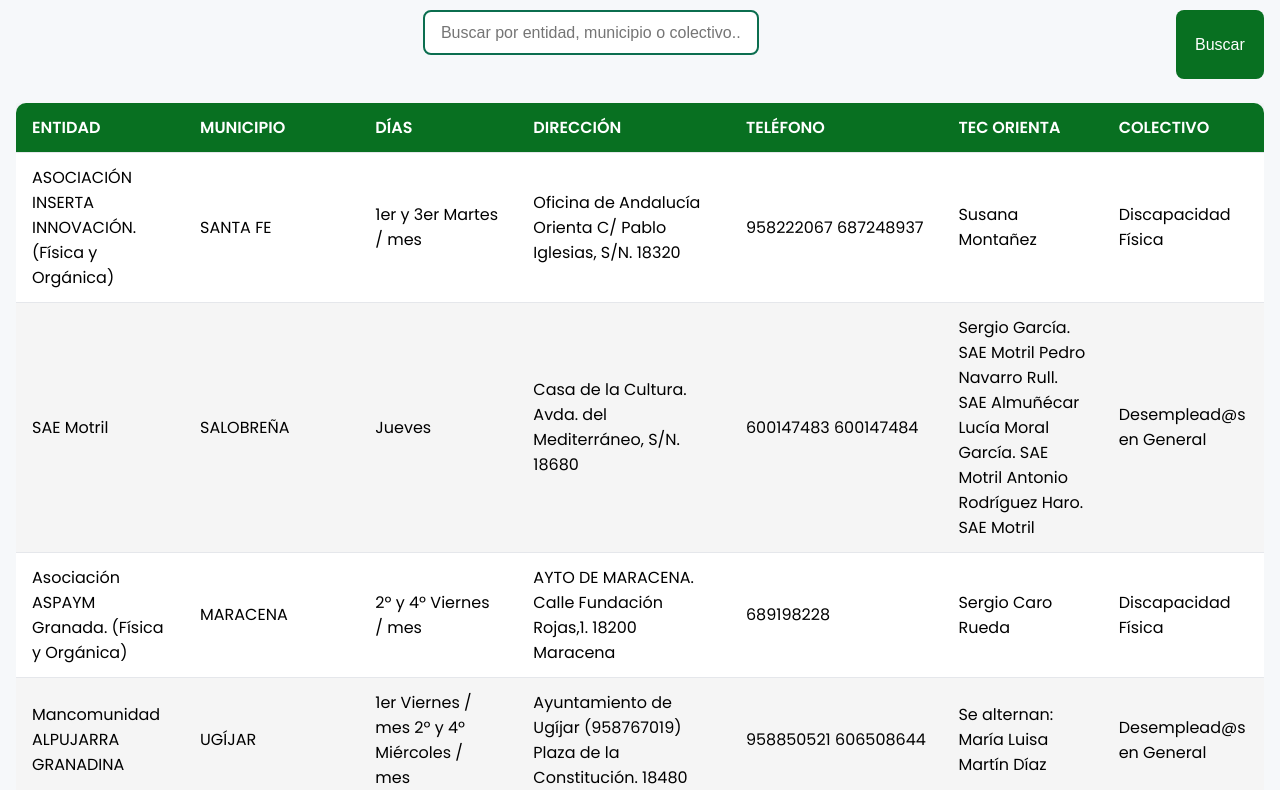
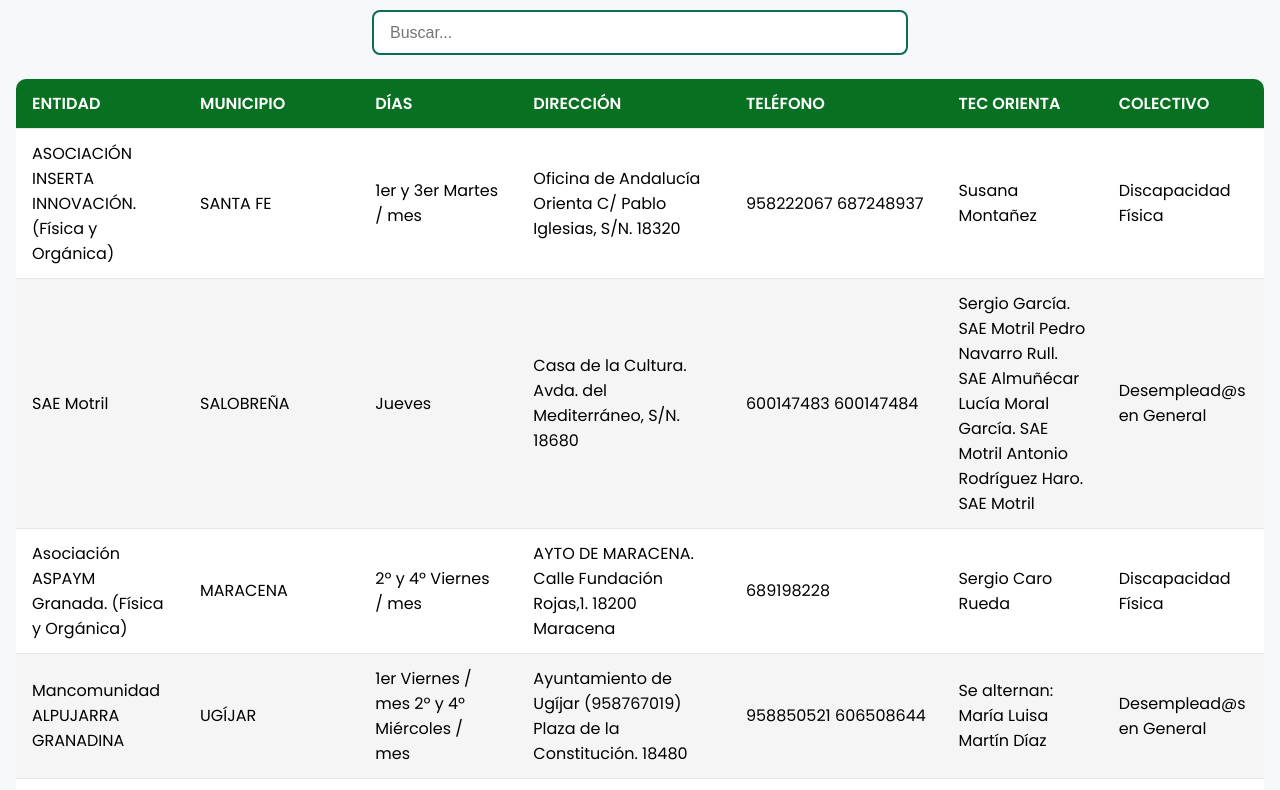
Before and after one commit to asistenciaorienta/itinerancias_provincia_granada, a plain HTML site: page index.html in a window 1280 px wide. Shown: the part 99-889 px from the top of the page. Drawn offline with Linux system fonts and the light colour scheme.

Commit message:
Update index.html

```diff
--- a/index.html
+++ b/index.html
@@ -61,17 +61,7 @@
 </head>
 <body>
   <h1>Buscador de Itinerancias</h1>
-  <div style="display:flex; justify-content:center; gap:10px; margin-bottom:1.5rem;">
-    <input type="text" id="search" placeholder="Buscar por entidad, municipio o colectivo..."
-           style="padding:0.7rem 1rem; width:300px; border: 2px solid #0b6e4f; border-radius:8px; font-size:1rem;">
-
-    <button id="btnBuscar"
-            onclick="buscar()"
-            style="padding:0.7rem 1.2rem; background:#087021; color:white; border:none; border-radius:8px; font-size:1rem; cursor:pointer;">
-      Buscar
-    </button>
-  </div>
-
+  <input type="text" id="search" placeholder="Buscar..." oninput="debounceBuscar()">
   <div class="table-container">
     <table id="data-table">
       <thead>
@@ -228,8 +218,18 @@
 
     if (btn) btn.disabled = false;
   }
+  let debounceTimer;
+  function debounceBuscar() {
+    clearTimeout(debounceTimer);
+    tableBody.innerHTML = `<tr><td colspan="7" style="text-align:center;">Cargando datos...</td></tr>`;
 
+    debounceTimer = setTimeout(() => {
+      buscar();
+    }, 300);
+  }
   // cargar todo al inicio
+  document.addEventListener("DOMContentLoaded", buscar);
+
   buscar();
 </script>
 
```
